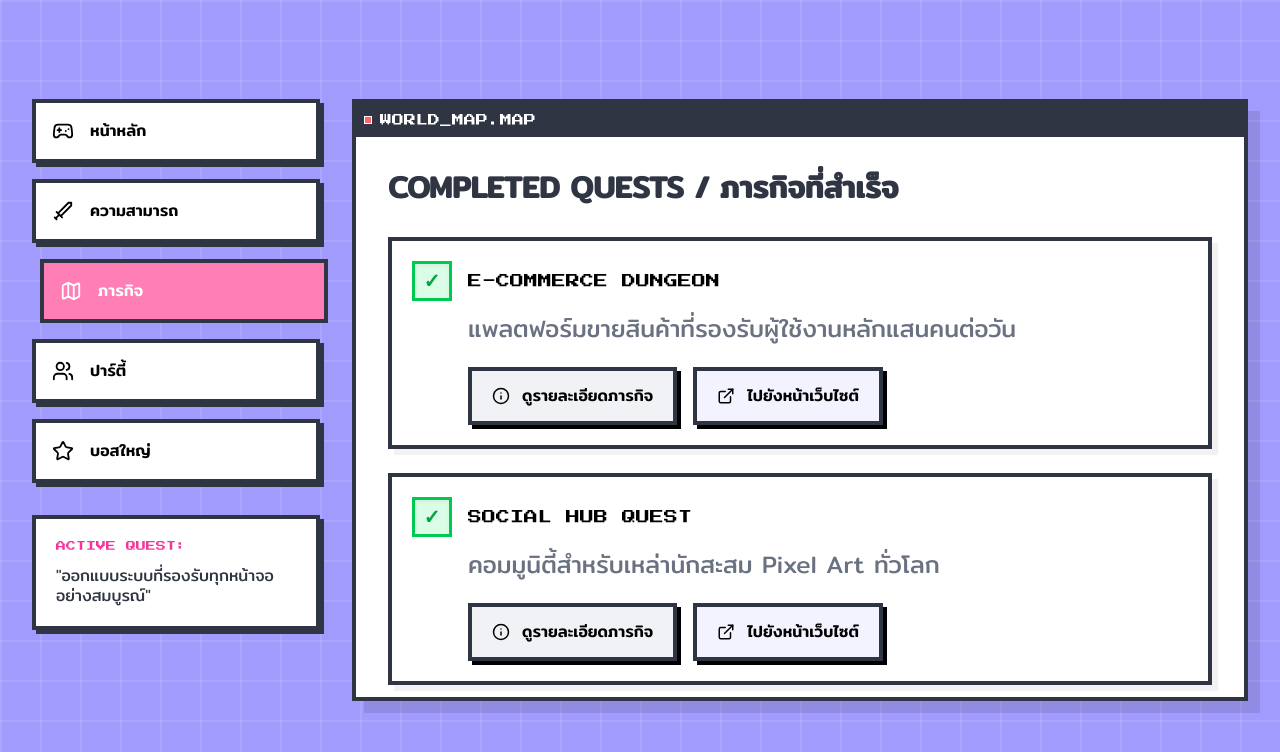
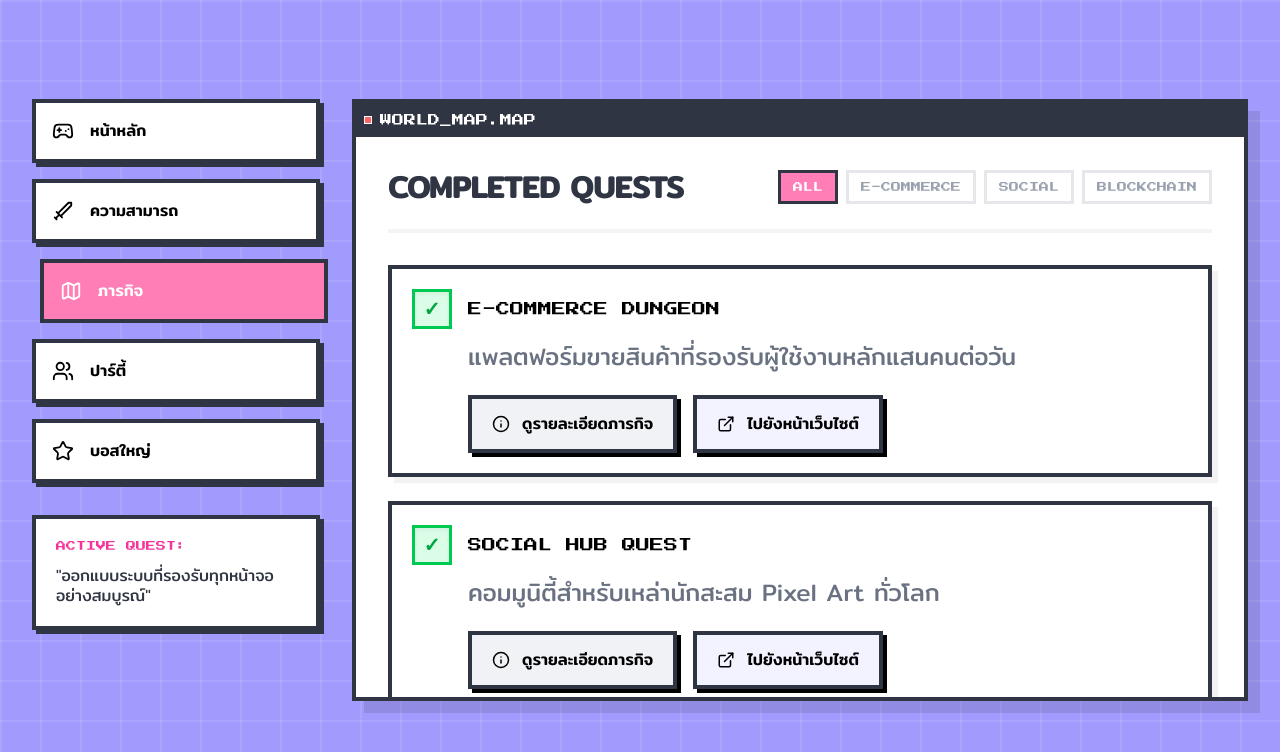
Before and after one commit to ymetdev/pixeljam_project, a React (Vite) app: page / in a window 1280 px wide. Both pictures are taken after a click on the button "ภารกิจ". Shown: the top 752 px of the page. Built offline with nearby package versions, Linux system fonts and the light colour scheme.

Commit message:
update v3

```diff
--- a/src/App.jsx
+++ b/src/App.jsx
@@ -24,6 +24,7 @@ import {
   ExternalLink,
   Info,
   CheckCircle2,
+  Filter,
 } from "lucide-react";
 
 // --- UI Components ---
@@ -314,11 +315,13 @@ const SkillItem = ({ icon, title, level, desc }) => (
 
 const QuestsScene = () => {
   const [selectedQuest, setSelectedQuest] = useState(null);
+  const [activeFilter, setActiveFilter] = useState("ALL");
 
   const questData = [
     {
       id: 1,
       name: "E-Commerce Dungeon",
+      category: "E-COMMERCE",
       desc: "แพลตฟอร์มขายสินค้าที่รองรับผู้ใช้งานหลักแสนคนต่อวัน",
       details:
         "โปรเจกต์นี้เป็นการสร้างระบบ Marketplace ขนาดใหญ่ที่รองรับการชำระเงินหลายรูปแบบ การจัดการสต็อกสินค้าแบบ Real-time และระบบรักษาความปลอดภัยของข้อมูลลูกค้าขั้นสูงสุด",
@@ -328,6 +331,7 @@ const QuestsScene = () => {
     {
       id: 2,
       name: "Social Hub Quest",
+      category: "SOCIAL",
       desc: "คอมมูนิตี้สำหรับเหล่านักสะสม Pixel Art ทั่วโลก",
       details:
         "พื้นที่สำหรับศิลปินดิจิทัลในการแบ่งปันผลงานพิกเซลอาร์ต มีระบบประมูล NFT และห้องแชทสไตล์เรโทรสำหรับสมาชิก",
@@ -337,29 +341,74 @@ const QuestsScene = () => {
     {
       id: 3,
       name: "Crypto Vault Raid",
+      category: "BLOCKCHAIN",
       desc: "ระบบจัดการสินทรัพย์ดิจิทัลที่มีความปลอดภัยระดับสูงสุด",
       details:
         "แอปพลิเคชันสำหรับตรวจสอบและจัดการเหรียญคริปโต พร้อมระบบแจ้งเตือนราคาแบบด่วนและกราฟวิเคราะห์แนวโน้มตลาด",
       emoji: "🔐",
       tech: ["Flutter", "GraphQL", "Python", "Docker"],
     },
+    {
+      id: 4,
+      name: "Inventory Mage Tool",
+      category: "E-COMMERCE",
+      desc: "เครื่องมือจัดการคลังสินค้าอัจฉริยะสำหรับร้านค้าขนาดกลาง",
+      details:
+        "ระบบหลังบ้านที่ช่วยพ่อค้าแม่ค้าออนไลน์วิเคราะห์ยอดขายและทำนายแนวโน้มสินค้าที่กำลังจะหมดสต็อกอัตโนมัติ",
+      emoji: "📦",
+      tech: ["Vue.js", "Go", "MongoDB"],
+    },
   ];
+
+  const filters = ["ALL", "E-COMMERCE", "SOCIAL", "BLOCKCHAIN"];
+  const filteredQuests =
+    activeFilter === "ALL"
+      ? questData
+      : questData.filter((q) => q.category === activeFilter);
 
   return (
     <>
       <GameWindow title="WORLD_MAP.MAP">
-        <h2 className="font-thai text-2xl md:text-3xl font-bold mb-8 uppercase text-[#2f3542]">
-          Completed Quests / ภารกิจที่สำเร็จ
+        <div className="flex flex-col md:flex-row justify-between items-start md:items-center gap-4 mb-8 border-b-4 border-gray-100 pb-6">
+          <h2 className="font-thai text-2xl md:text-3xl font-bold uppercase text-[#2f3542]">
+            Completed Quests
           </h2>
+
+          {/* Filter Bar */}
+          <div className="flex flex-wrap gap-2">
+            {filters.map((f) => (
+              <button
+                key={f}
+                onClick={() => setActiveFilter(f)}
+                className={`font-pixel text-[8px] md:text-[10px] px-3 py-1.5 border-[3px] transition-all ${
+                  activeFilter === f
+                    ? "bg-[#ff7eb6] border-[#2f3542] text-white"
+                    : "bg-white border-gray-200 text-gray-400 hover:border-[#2f3542]"
+                }`}
+              >
+                {f}
+              </button>
+            ))}
+          </div>
+        </div>
+
         <div className="space-y-4 md:space-y-6">
-          {questData.map((quest) => (
+          {filteredQuests.length > 0 ? (
+            filteredQuests.map((quest) => (
               <QuestCard
                 key={quest.id}
                 name={quest.name}
                 desc={quest.desc}
                 onDetails={() => setSelectedQuest(quest)}
               />
-          ))}
+            ))
+          ) : (
+            <div className="text-center py-12 border-4 border-dashed border-gray-100">
+              <p className="font-thai text-gray-400">
+                ยังไม่มีภารกิจในหมวดหมู่นี้...
+              </p>
+            </div>
+          )}
         </div>
       </GameWindow>
 
@@ -376,7 +425,10 @@ const QuestsScene = () => {
                 {selectedQuest.emoji}
               </div>
               <div className="text-center sm:text-left">
-                <h3 className="font-pixel text-xl md:text-2xl mb-3 text-[#ff7eb6] uppercase leading-none">
+                <div className="font-pixel text-[10px] text-pink-500 mb-2 uppercase">
+                  {selectedQuest.category}
+                </div>
+                <h3 className="font-pixel text-xl md:text-2xl mb-3 text-[#2f3542] uppercase leading-none">
                   {selectedQuest.name}
                 </h3>
                 <div className="flex items-center justify-center sm:justify-start gap-3 text-green-600 font-bold font-thai text-xl">
@@ -470,30 +522,6 @@ const PartyScene = () => (
       Party Members / สมาชิกในทีม
     </h2>
     <div className="grid grid-cols-1 sm:grid-cols-2 md:grid-cols-3 gap-4 md:gap-6">
-      <TeamMemberCard
-        name="Alex"
-        role="Lead Developer"
-        emoji="🧑‍💻"
-        bio="หัวหน้าทีมพัฒนาที่เปลี่ยน Logic ที่ซับซ้อนให้กลายเป็นเวทมนตร์"
-      />
-      <TeamMemberCard
-        name="Alex"
-        role="Lead Developer"
-        emoji="🧑‍💻"
-        bio="หัวหน้าทีมพัฒนาที่เปลี่ยน Logic ที่ซับซ้อนให้กลายเป็นเวทมนตร์"
-      />
-      <TeamMemberCard
-        name="Alex"
-        role="Lead Developer"
-        emoji="🧑‍💻"
-        bio="หัวหน้าทีมพัฒนาที่เปลี่ยน Logic ที่ซับซ้อนให้กลายเป็นเวทมนตร์"
-      />
-      <TeamMemberCard
-        name="Alex"
-        role="Lead Developer"
-        emoji="🧑‍💻"
-        bio="หัวหน้าทีมพัฒนาที่เปลี่ยน Logic ที่ซับซ้อนให้กลายเป็นเวทมนตร์"
-      />
       <TeamMemberCard
         name="Alex"
         role="Lead Developer"
```
Lines whose indentation alone changed are shown as unchanged.
